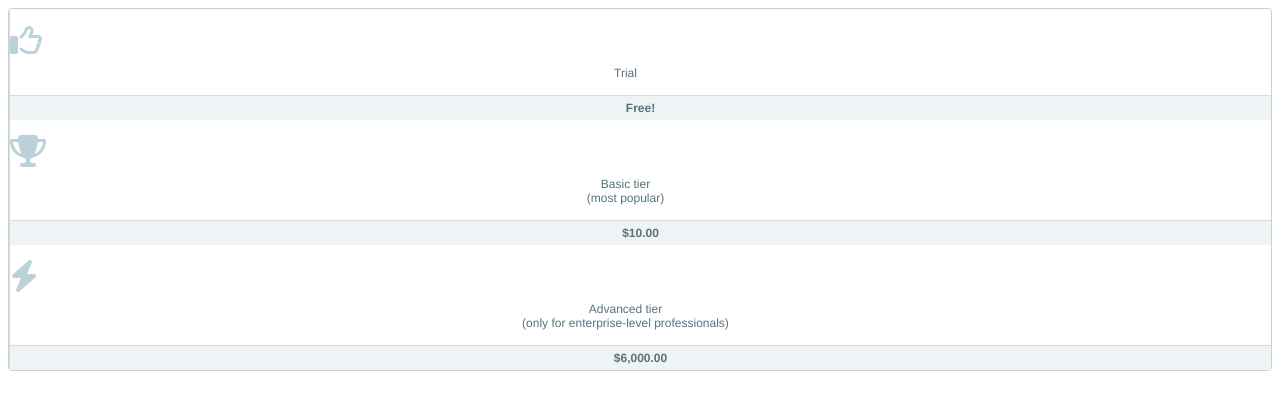
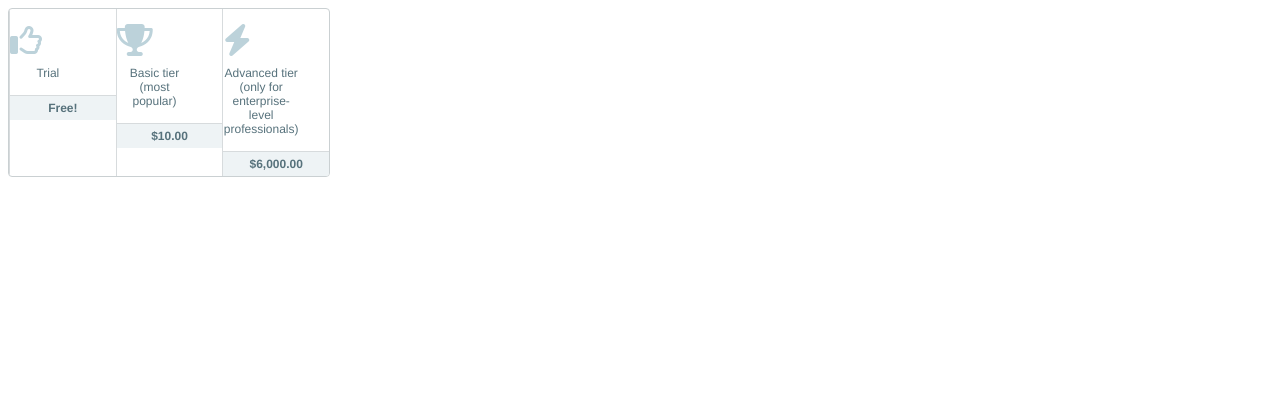
Before and after one commit to Kenzie-Academy-Brasil-Developers/cartas-flexbox-sprint-2-MPorto1994, a plain HTML site: page index.html in a window 1280 px wide. Drawn offline with Linux system fonts and the light colour scheme.

Commit message:
CommitdoRodrigo

```diff
--- a/src/cards.css
+++ b/src/cards.css
@@ -10,13 +10,23 @@ html {
 
 .card {
     /* display, flex-direction */
+    display: flex;
+    flex-direction: column;
     border: 1px solid #CAD0D2;
     border-radius: 4px;
     overflow: hidden;
+    align-items: stretch;
+    justify-content: stretch;
+    flex: 1;
+
 }
 
 .card__description {
     /* display, flex-direction, justify-content, align-items */
+    display: flex;
+    flex-direction:column;
+    /* justify-content:space-evenly; */
+
     padding: 15px 0;
 }
 
@@ -41,10 +51,12 @@ html {
 
 .cardGroup {
     /* display */
-
+    display: flex;
+    /* justify-content: space-around; */
     border: 1px solid #CAD0D2;
     border-radius: 4px;
     overflow: hidden;
+    width: 320px;
   }
 
     .cardGroup__card {
```
